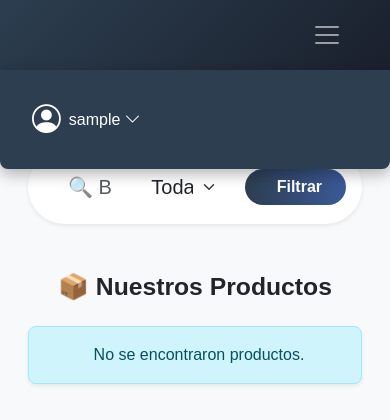
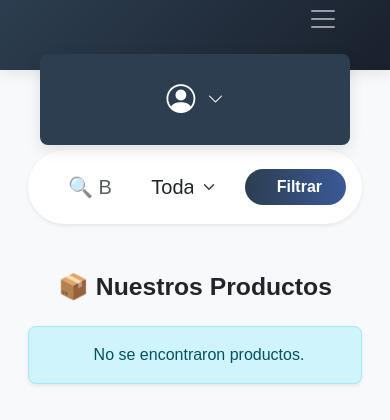
Before and after one commit to juajn/proyecto_motos, a Flask app: page /principal in a window 390 px wide, after a click that opens the changed part. Shown: the top 420 px of the page. Run offline with Flask 3, Linux system fonts and the light colour scheme; the visitor is signed in with stand-in values (Sample User, id 1); data that the repository does not hold is empty.

Commit message:
arreglos de vistas

```diff
--- a/app/templates/base.html
+++ b/app/templates/base.html
@@ -33,16 +33,12 @@
 
         /* Header Styles */
         .navbar {
-            position: relative;
-            z-index: 1050;
             background: linear-gradient(135deg, var(--primary-color) 0%, #1a202c 100%);
             box-shadow: 0 2px 15px rgba(0, 0, 0, 0.1);
             height: var(--header-height);
             padding: 0 1.5rem;
         }
-        .navbar-collapse{
-            z-index: 1060;
-        }
+
         .navbar-brand {
             font-weight: 700;
             color: white !important;
@@ -84,7 +80,6 @@
         .navbar-toggler {
             border: none;
             color: white;
-            padding: 0.25rem 0.5rem;
         }
 
         .navbar-toggler:focus {
@@ -311,66 +302,18 @@
             background: linear-gradient(to right, #34495e, #2d4373);
         }
 
+        /* Responsive adjustments */
         @media (max-width: 992px) {
             .navbar-collapse {
-            position: absolute;
-            top: 100%;
-            left: 0;
-            right: 0;
-            background: var(--primary-color);
-            padding: 1rem;
-            border-radius: 0 0 8px 8px;
-            margin-top: 0;
-            box-shadow: 0 5px 15px rgba(0, 0, 0, 0.3);
-            max-height: 70vh;
-            overflow-y: auto;
-            z-index: 1060;
-        }
+                background: var(--primary-color);
+                padding: 1rem;
+                border-radius: 8px;
+                margin-top: 1rem;
+                box-shadow: 0 5px 15px rgba(0, 0, 0, 0.1);
+            }
 
             .container-fluid {
                 padding: 0 1rem;
-            }
-
-            .navbar-nav {
-                align-items: flex-start !important;
-            }
-
-            .nav-item {
-                width: 100%;
-            }
-
-            .nav-link {
-                padding: 0.75rem 1rem;
-                justify-content: flex-start;
-            }
-
-            .dropdown-menu {
-                position: static !important;
-                transform: none !important;
-                width: 100%;
-                margin-top: 0.5rem;
-                background-color: rgba(255, 255, 255, 0.05);
-                border: 1px solid rgba(255, 255, 255, 0.1);
-            }
-
-            .dropdown-item {
-                color: rgba(255, 255, 255, 0.85);
-                padding: 0.75rem 1rem;
-            }
-
-            .dropdown-item:hover {
-                background-color: rgba(255, 255, 255, 0.1);
-                color: white;
-            }
-
-            .user-dropdown {
-                width: 100%;
-                justify-content: flex-start;
-                padding: 0.75rem 1rem;
-            }
-
-            .user-dropdown span {
-                display: inline !important;
             }
         }
 
@@ -390,7 +333,7 @@
 <body>
 
 <!-- Navbar -->
-<nav class="navbar navbar-expand-lg navbar-dark" style="position: relative; z-index: 1000;">
+<nav class="navbar navbar-expand-lg navbar-dark">
     <div class="container-fluid">
         <a class="navbar-brand" href="
             {% if current_user.is_authenticated %}
@@ -415,13 +358,12 @@
             {% endif %}
         </a>
 
-        <button class="navbar-toggler" type="button" data-bs-toggle="collapse" data-bs-target="#navbarNav"
-            aria-controls="navbarNav" aria-expanded="false" aria-label="Toggle navigation">
+        <button class="navbar-toggler" type="button" data-bs-toggle="collapse" data-bs-target="#navbarNav">
             <span class="navbar-toggler-icon"></span>
         </button>
 
-        <div class="collapse navbar-collapse" id="navbarNav">
-            <ul class="navbar-nav ms-auto align-items-lg-center">
+        <div class="collapse navbar-collapse justify-content-end" id="navbarNav">
+            <ul class="navbar-nav align-items-center">
 
                 {% if current_user.is_authenticated %}
                     <!-- Menú para Admin -->
@@ -481,10 +423,10 @@
                             {% else %}
                                 <i class="bi bi-person-circle me-2" style="font-size: 1.8rem;"></i>
                             {% endif %}
-                            <span class="d-none d-lg-inline">{{ current_user.nombre }}</span>
+                            <span class="d-none d-md-inline">{{ current_user.nombre }}</span>
                             <i class="bi bi-chevron-down ms-1"></i>
                         </button>
-                        <ul class="dropdown-menu dropdown-menu-end" style="z-index: 1070;">
+                        <ul class="dropdown-menu dropdown-menu-end">
                             <li>
                                 <a class="dropdown-item" href="
                                     {% if current_user.rol == 'admin' %}{{ url_for('admin.dashboard') }}
```
Also changed, not shown: other parts of app/templates/base.html (+9 -19 lines), app/templates/admin/dashboard_admin.html (+1 -22 lines).
